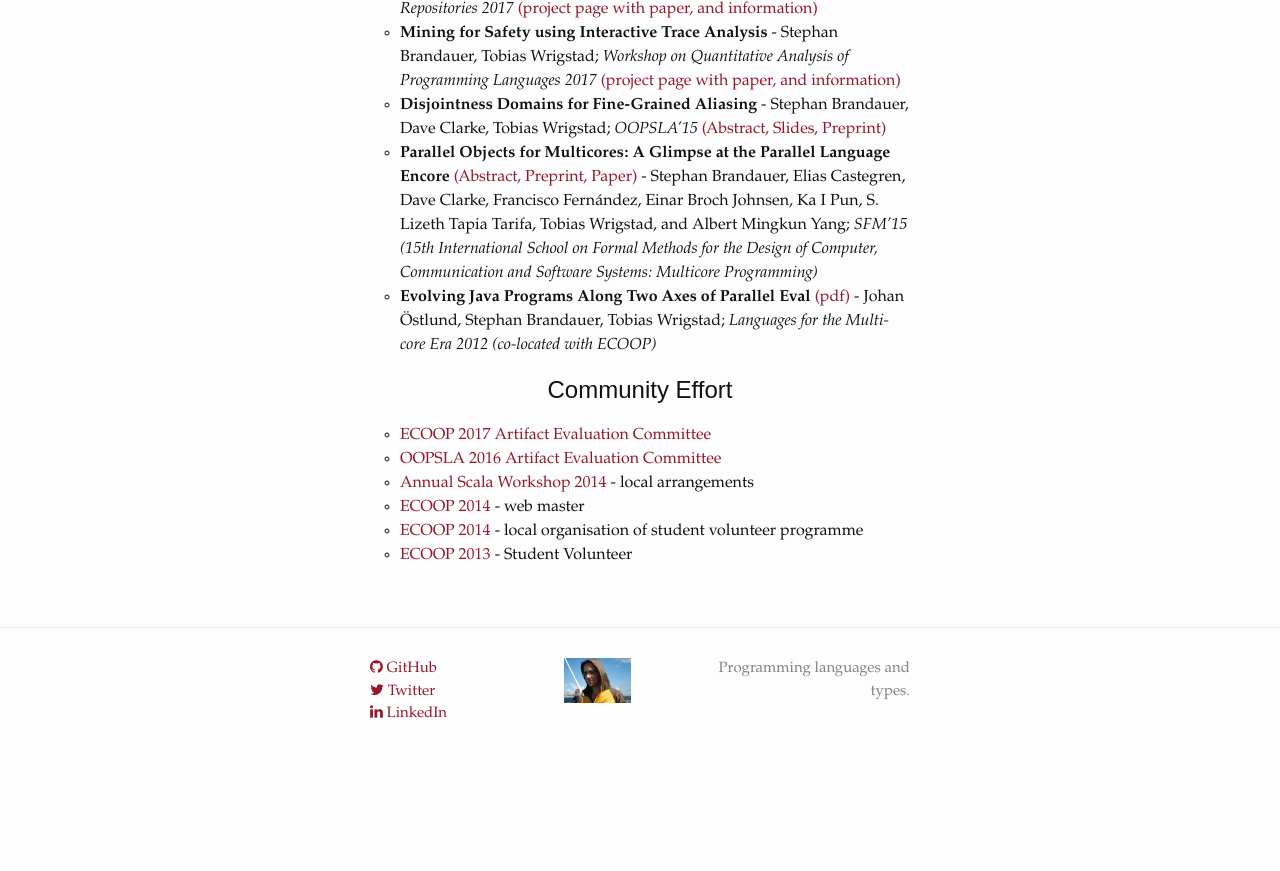
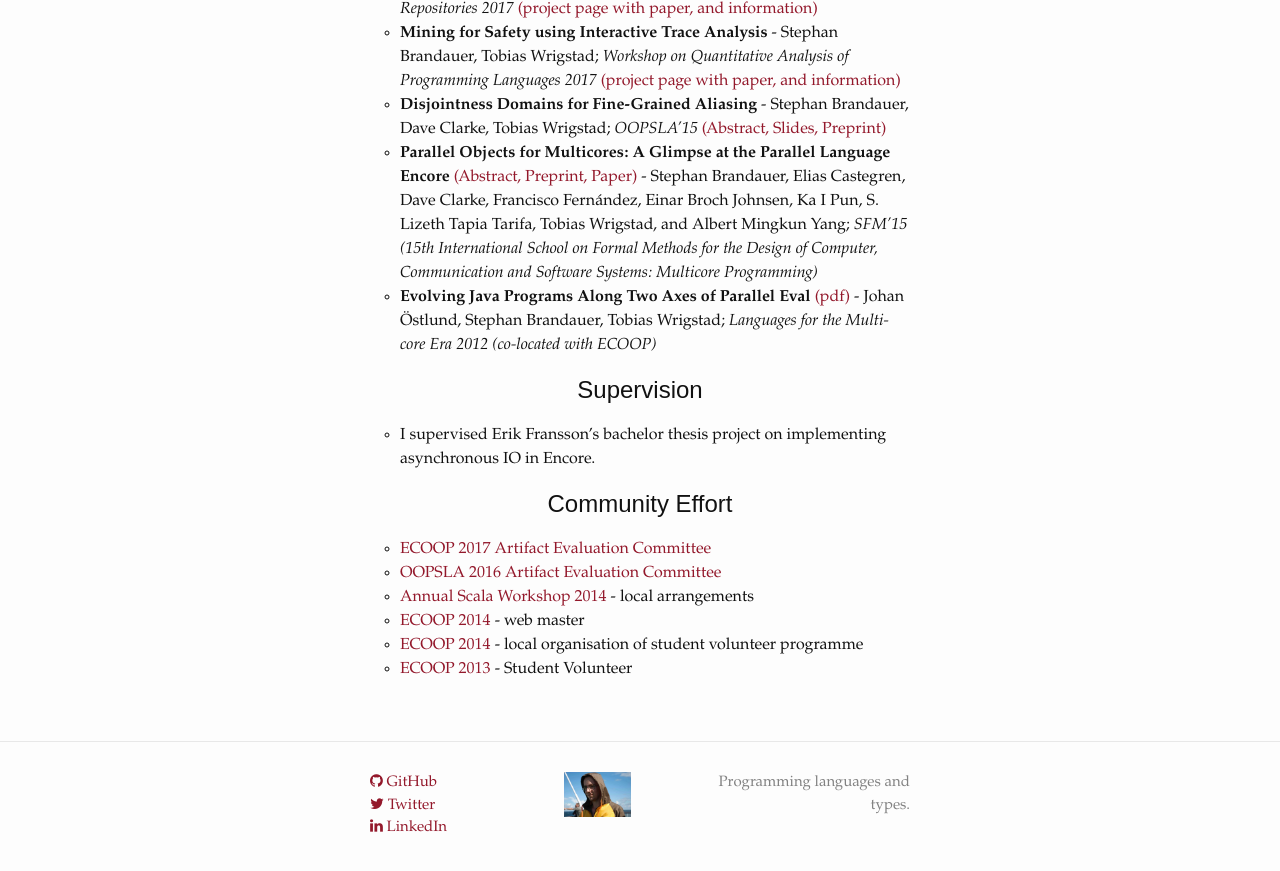
Before and after one commit to kaeluka/kaeluka.github.io, a Jekyll site: the page built from work.md, in a window 1280 px wide and 900 px high, scrolled down 599 px. Shown: the top 871 px of the window. Built offline with Jekyll 4.4.1, drawn with Linux system fonts in a browser that asks for light colours; nearby versions of some CDN libraries; before the commit the page ends 1385 px from its top, so only the background shows below that.

Commit message:
mention supervising Erik

```diff
--- a/work.md
+++ b/work.md
@@ -51,6 +51,11 @@ I'm working on two projects:
    Johan Östlund, Stephan Brandauer, Tobias Wrigstad; *Languages for
    the Multi-core Era 2012 (co-located with ECOOP)*
 
+# Supervision
+
+  1. I supervised Erik Fransson's bachelor thesis project on implementing
+     asynchronous IO in Encore.
+
 # Community Effort
 
  1. <a href="http://2017.ecoop.org/committee/ecoop-2017-artifacts-artifact-evaluation-committee" target="_blank">ECOOP 2017 Artifact Evaluation Committee</a>
```
